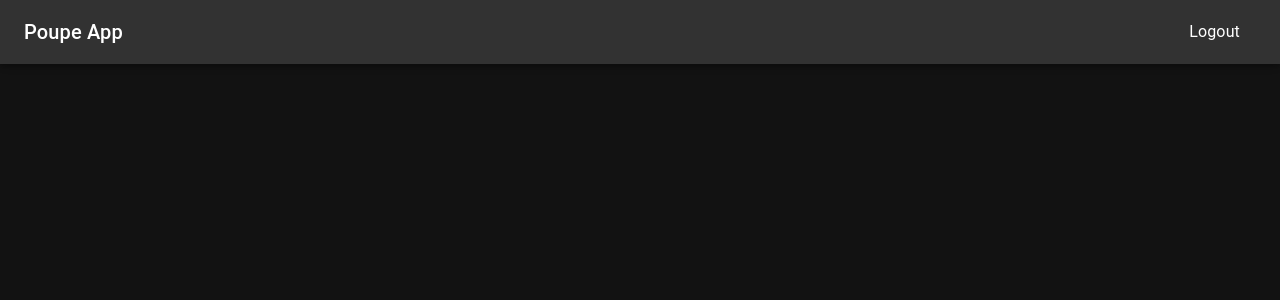
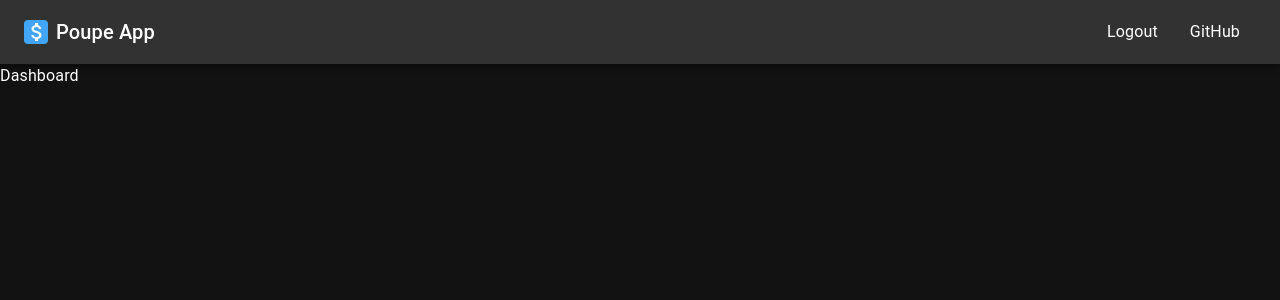
Before and after one commit to diasjoaovitor/poupe-app, a React (Create React App) app: page / in a window 1280 px wide. Shown: the top 300 px of the page. Built offline with nearby package versions, Linux system fonts and the light colour scheme; no server answers; sample sign-in values are in the browser's storage; the HTML template or start-up script is replaced by a standard one.

Commit message:
refactor: add Title and new list item

```diff
--- a/src/shared/components/AppBar/index.tsx
+++ b/src/shared/components/AppBar/index.tsx
@@ -1,6 +1,7 @@
 import { useState } from 'react'
 import { AppBar as MUIAppBar, Box, Divider, Drawer, IconButton, List, ListItem, ListItemButton, ListItemIcon, ListItemText, Toolbar, Typography } from '@mui/material'
-import { Logout, Menu } from '@mui/icons-material'
+import { GitHub, Logout, Menu } from '@mui/icons-material'
+import { Title } from '..'
 import { logout } from '../../firebase'
 import * as S from './style'
 
@@ -9,6 +10,11 @@ const navItems = [
     name: 'Logout',
     icon: Logout,
     handleClick: logout
+  },
+  {
+    name: 'GitHub',
+    icon: GitHub,
+    href: 'https://github.com/diasjoaovitor/poupe-app'
   }
 ]
 
@@ -18,8 +24,22 @@ type NavItemsProps = {
 
 const NavItems: React.FC<NavItemsProps> = ({ type }) => (
   <List sx={type === 'mobile' ? S.navItemsMobile : S.navItemsDesktop}>
-    {navItems.map(({ name, icon: Icon, handleClick }) => (
-      <ListItem key={name} disablePadding onClick={handleClick}>
+    {navItems.map(({ name, icon: Icon, handleClick, href }) => {
+      const props = handleClick ? {
+        component: 'li',
+        key: name,
+        disablePadding: true,
+        onClick: handleClick
+      }: {
+        component: 'a',
+        key: name,
+        disablePadding: true,
+        href,
+        target: '_blank'
+      }
+
+      return (
+        <ListItem {...props}>
           <ListItemButton>
             <ListItemIcon>
               <Icon />
@@ -27,7 +47,8 @@ const NavItems: React.FC<NavItemsProps> = ({ type }) => (
             <ListItemText primary={name} />
           </ListItemButton>
         </ListItem>
-    ))}
+      )
+    })}
   </List>
 )
 
@@ -45,9 +66,7 @@ export const AppBar: React.FC = () => {
         <IconButton className="menu-icon" onClick={handleDrawerToggle}>
           <Menu />
         </IconButton>
-        <Typography component="h1" variant="h6">
-          Poupe App
-        </Typography>
+        <Title color="dark" variant="h6" />
         <NavItems type="desktop" />
       </Toolbar>
     </MUIAppBar>
@@ -58,14 +77,13 @@ export const AppBar: React.FC = () => {
         sx={S.drawer}
       >
         <Box onClick={handleDrawerToggle}>
-          <Typography component="h1" variant="h6">
-            Poupe App
-          </Typography>
+          <Title color="dark" variant="h6" />
           <Divider />
           <NavItems type="mobile" />
         </Box>
       </Drawer>
     </Box>
+    <Toolbar />
     </>
   )
 }
--- a/src/shared/components/AppBar/style.ts
+++ b/src/shared/components/AppBar/style.ts
@@ -4,29 +4,45 @@ export const navItemsMobile: SxProps<Theme> = {
   '& .MuiListItemIcon-root': {
     minWidth: 'auto',
     mr: 2
+  },
+  '& a': {
+    color: '#fff'
   }
 }
 
 export const navItemsDesktop: SxProps<Theme> = {
   display: {
     xs: 'none',
-    sm: 'block'
+    sm: 'flex',
   },
   '& .MuiListItemIcon-root': {
     display: 'none'
+  },
+  '& a': {
+    color: '#fff'
   }
 }
 
 export const appBar: SxProps<Theme> = {
-  '& h1': {
-    flexGrow: 1
-  },
   '& .menu-icon': {
     display: {
-      sm:
-      'none'
+      sm: 'none'
     }
-  }
+  },
+  '& > div': {
+    display: 'flex',
+    alignItems: 'center',
+    justifyContent: {
+      sm: 'space-between',
+      xs: 'flex-start'
+    },
+    '& .Title .svg-container': {
+      display: {
+        xs: 'none',
+        sm: 'inherit'
+      }
+    }
+  },
 }
 
 export const drawer: SxProps<Theme> = {
```
Lines whose indentation alone changed are shown as unchanged.
